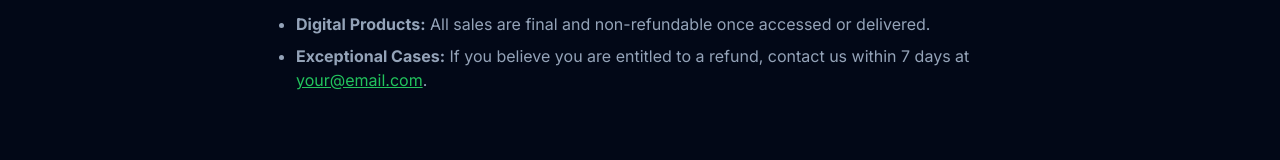
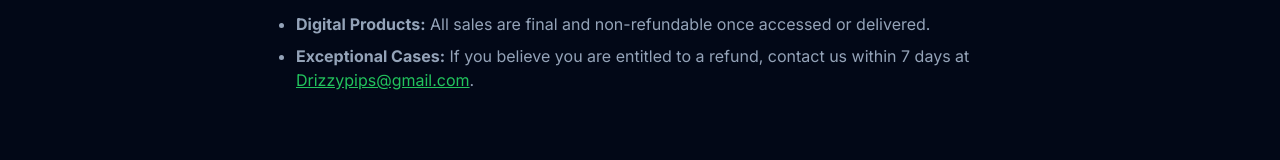
Before and after one commit to Sadiq-d-gent/Drizzypips-Hub, a React (Vite) app: page /refund-policy in a window 1280 px wide. Shown: the part 244-404 px from the top of the page. Built offline with nearby package versions, Linux system fonts and the light colour scheme; the HTML template or start-up script is replaced by a standard one.

Commit message:
email edited

```diff
--- a/src/pages/RefundPolicy.tsx
+++ b/src/pages/RefundPolicy.tsx
@@ -16,8 +16,8 @@ const RefundPolicy: React.FC = () => {
             <li><strong>Digital Products:</strong> All sales are final and non-refundable once accessed or delivered.</li>
             <li>
               <strong>Exceptional Cases:</strong> If you believe you are entitled to a refund, contact us within 7 days at{" "}
-              <a href="mailto:your@email.com" className="text-primary underline">
-                your@email.com
+              <a href="mailto:Drizzypips@gmail.com" className="text-primary underline">
+                Drizzypips@gmail.com
               </a>.
             </li>
           </ul>
```
